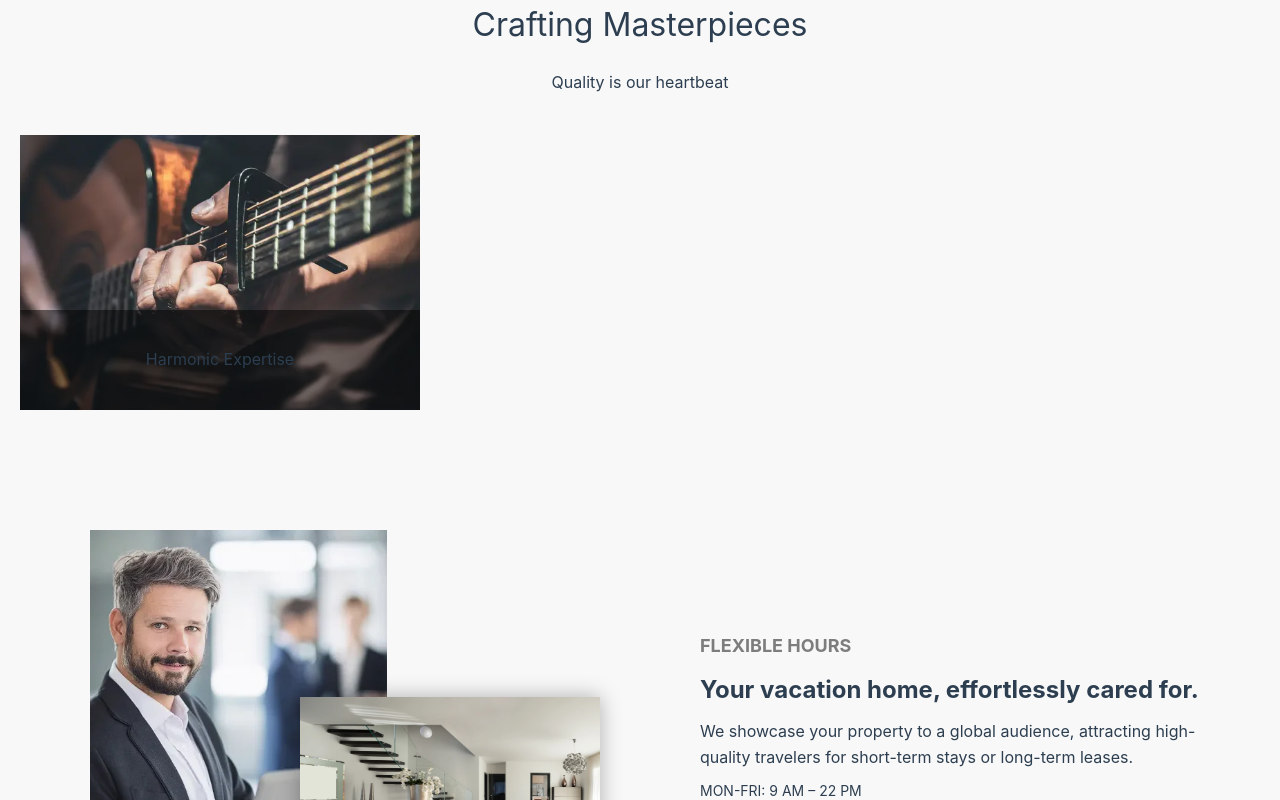
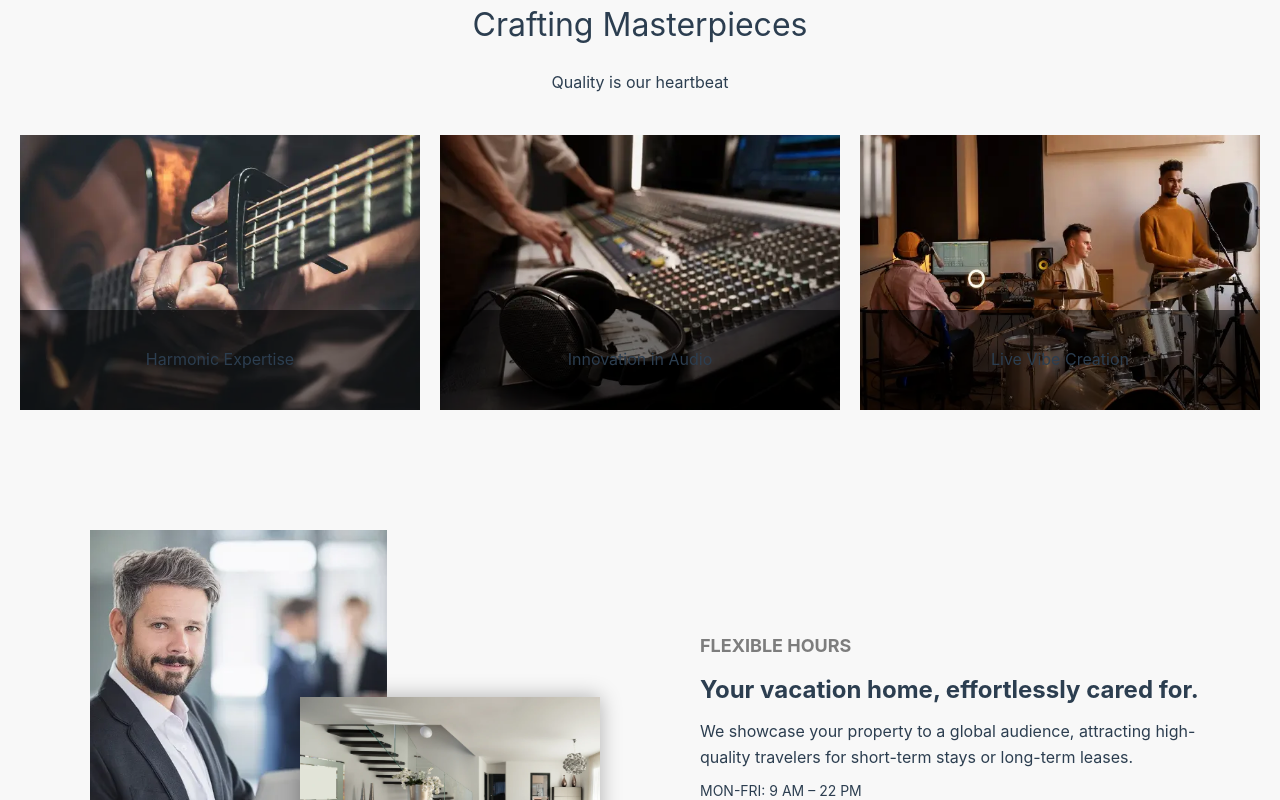
Before and after one commit to alejandroyunes/vue-solar, a Vue app: page / in a window 1280 px wide. Shown: the part 1240-2040 px from the top of the page. Built offline with nearby package versions, Linux system fonts and the light colour scheme.

Commit message:
added images title overlay

```diff
--- a/src/components/sections/03-row/images-title-overlay/ImagesTitleOverlay.vue
+++ b/src/components/sections/03-row/images-title-overlay/ImagesTitleOverlay.vue
@@ -19,6 +19,29 @@ import './images-title-overlay.scss'
 
       </div>
 
+      <div class="item">
+        <img src="/images/sections/03-row/images-title-overlay/service2.webp" alt="alt" />
+
+        <div class="text-bg">
+          <div class="bg"></div>
+          <div class="text">
+            <p class="text-container">Innovation in Audio</p>
+          </div>
+        </div>
+
+      </div>
+
+      <div class="item">
+        <img src="/images/sections/03-row/images-title-overlay/service3.webp" alt="alt" />
+
+        <div class="text-bg">
+          <div class="bg"></div>
+          <div class="text">
+            <p class="text-container">Live Vibe Creation</p>
+          </div>
+        </div>
+
+      </div>
     </div>
   </section>
 </template>
--- a/src/components/sections/03-row/images-title-overlay/images-title-overlay.scss
+++ b/src/components/sections/03-row/images-title-overlay/images-title-overlay.scss
@@ -14,14 +14,15 @@
 .position {
   overflow: hidden;
   position: relative;
-
-  &.hover-animation:hover {
-    animation: fadeIn 1s forwards;
-  }
 }
 
 .item {
   position: relative;
+  overflow: hidden;
+
+  &:hover {
+    animation: fadeIn 1s forwards;
+  }
 
   img {
     width: 100%;
@@ -44,7 +45,6 @@
   position: absolute;
   bottom: 0;
   left: 0;
-  cursor: pointer;
   width: 100%;
   height: 100px;
   background-color: rgba(0, 0, 0, 0.5);
```
